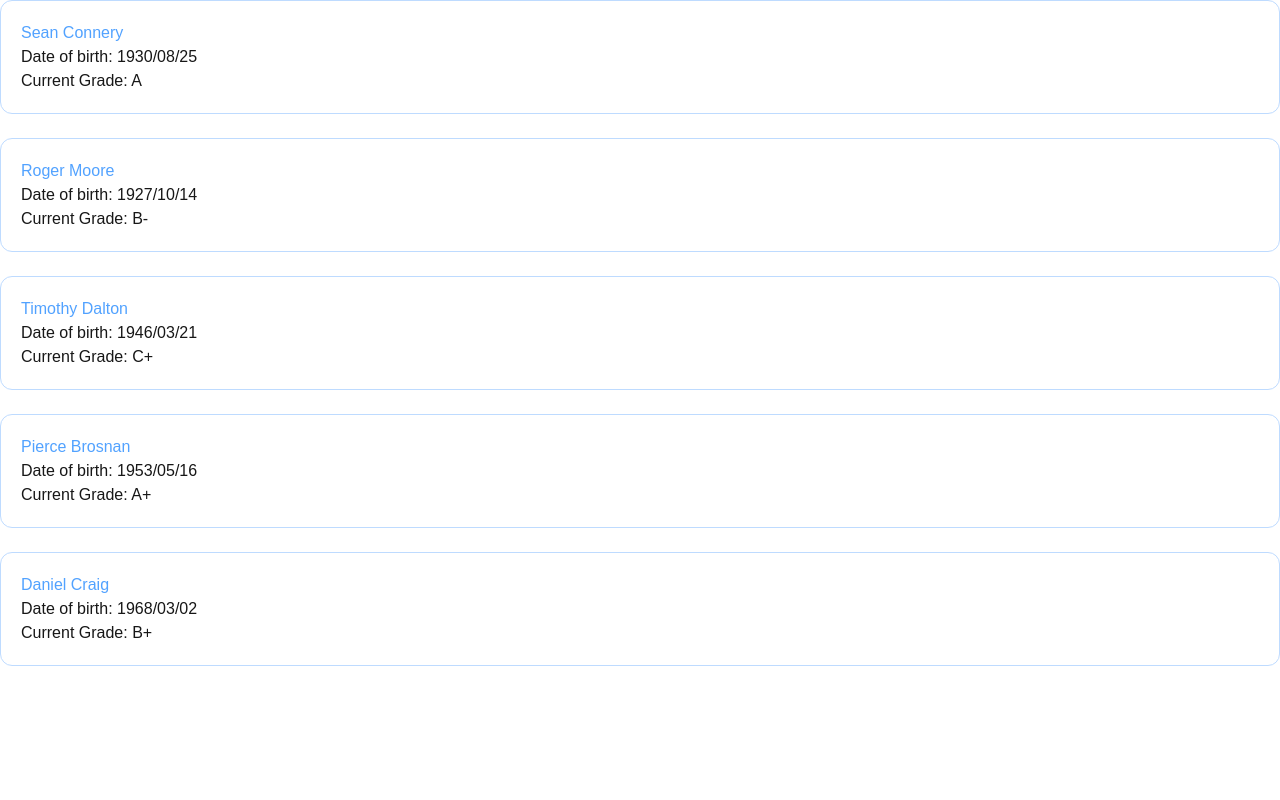
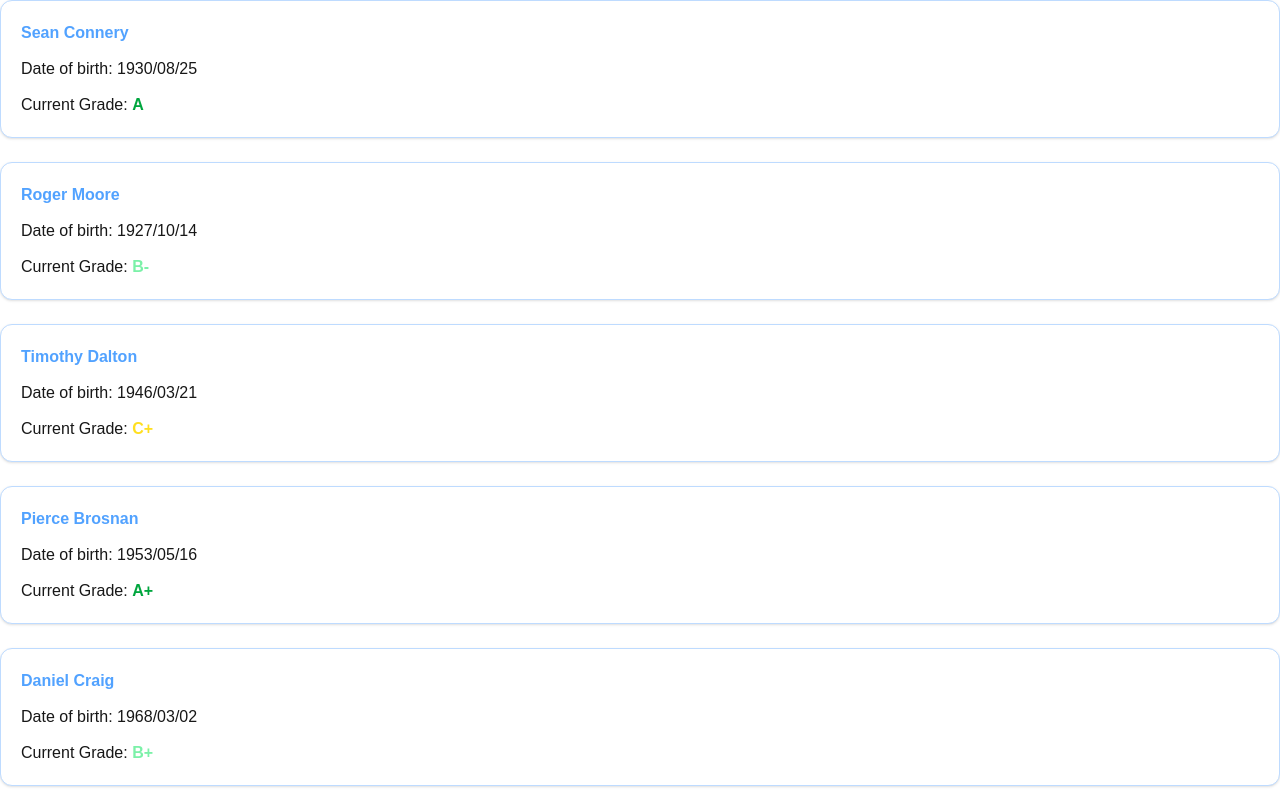
Before and after one commit to PatrickCookSAIT/cprg306b_group15_assignment2_school, a Next.js app: page / in a window 1280 px wide. Built offline with nearby package versions, Linux system fonts and the light colour scheme.

Commit message:
colours for each letter grade

```diff
--- a/components/StudentCard.tsx
+++ b/components/StudentCard.tsx
@@ -5,10 +5,26 @@ type StudentProps = {
 };
 const StudentCard = ({student} : StudentProps) => {
     return(
-        <div className="bg-white border border-blue-200 rounded-xl p-5 shadow-sm-flex flex-col gap3">
-            <h2 className = "text-base fond-semibold text-blue-400 flex-1"> {student.firstName} {student.lastName}</h2>
+        <div className="bg-white border border-blue-200 rounded-xl p-5 shadow-sm flex flex-col gap-3">
+            <h2 className = "text-base font-semibold text-blue-400 flex-1"> {student.firstName} {student.lastName}</h2>
             <p>Date of birth: {student.dob}</p>
-            <p>Current Grade: <span>{student.currentGrade}</span></p>
+            <p>Current Grade: <span className={`font-bold ${
+                student.currentGrade?.includes("A")
+                ? "text-green-600"
+                : student.currentGrade?.includes("B")
+                ? "text-green-300"
+                : student.currentGrade?.includes("C")
+                ? "text-yellow-300"
+                : student.currentGrade?.includes("D")
+                ? "text-orange-400"
+                : student.currentGrade?.includes("F")
+                ? "text-red-500"
+                : "text-black"
+            }`}>
+                {student.currentGrade}
+            </span>
+
+            </p>
         </div>
     );
 };
```
